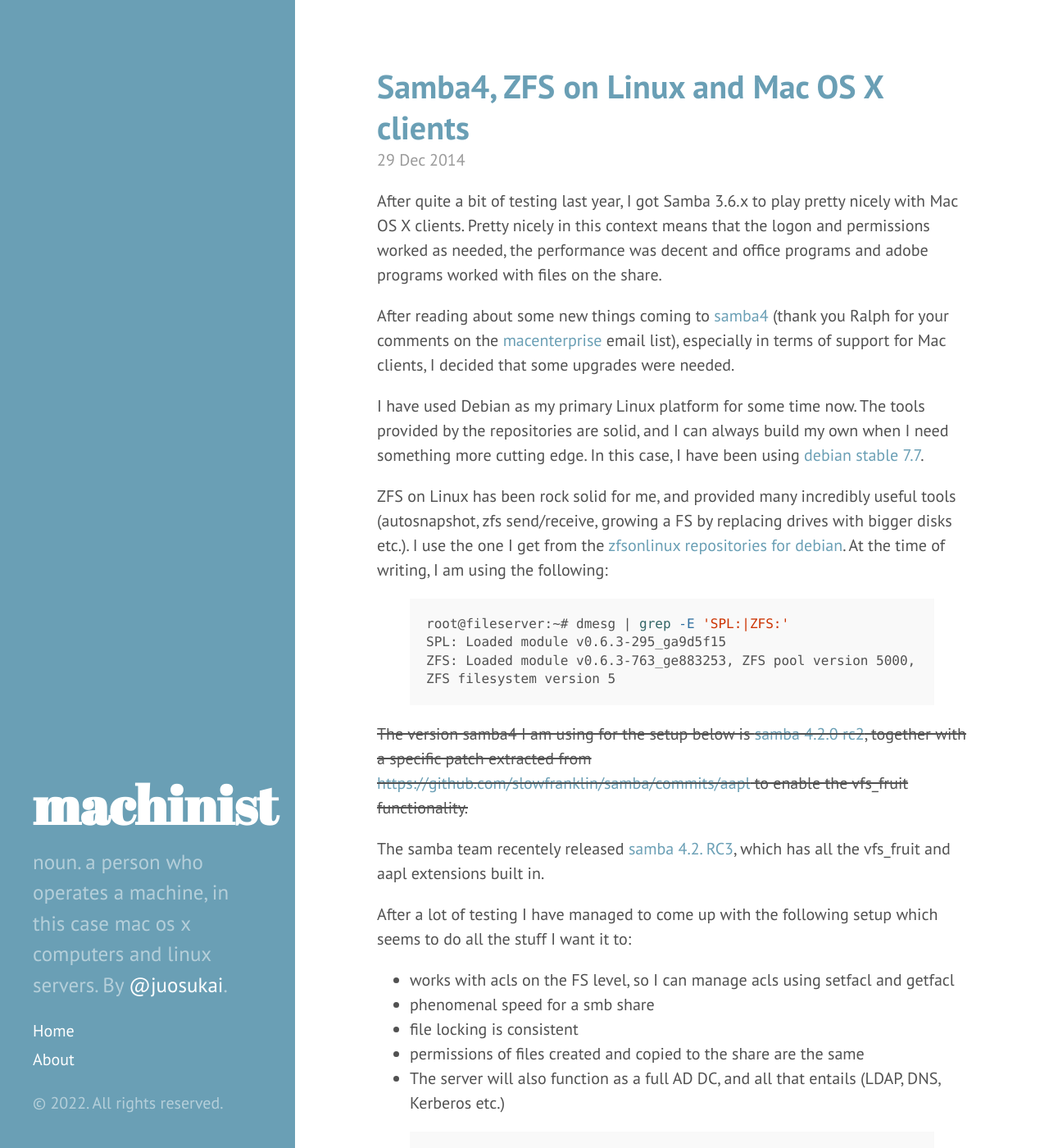
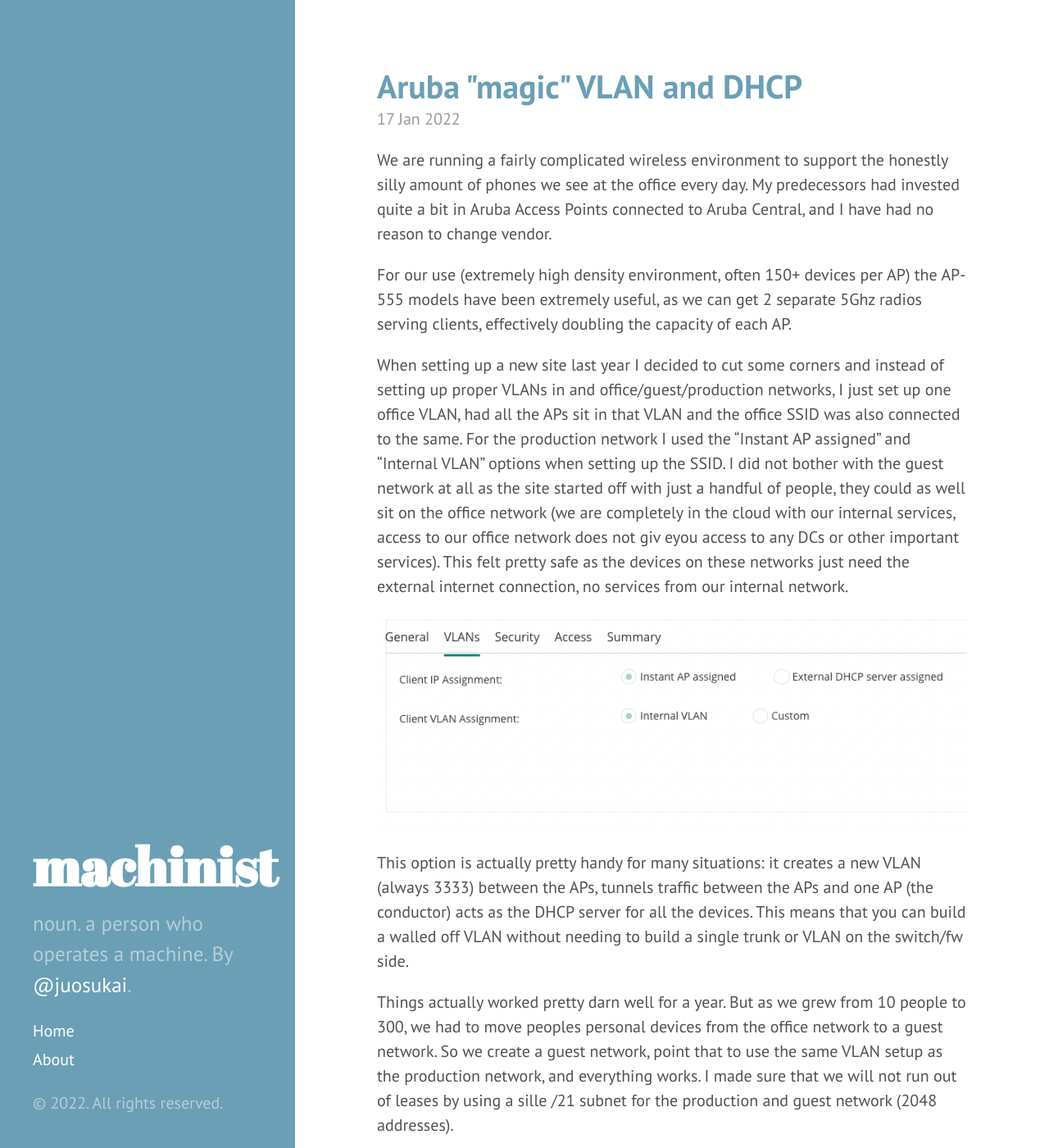
Before and after one commit to juosukai/juosukai.github.io, a Jekyll site: the page built from index.html, in a window 1280 px wide and 1400 px high. Shown: the whole window at 82% size. Built offline with Jekyll 4.4.1, drawn with Linux system fonts in a browser that asks for light colours; Markdown is read by kramdown in place of the engine named in the settings; the list of posts is cut into pages by our own code; some of the changed text lies outside the part shown.

Commit message:
New post

```diff
--- a/_config.yml
+++ b/_config.yml
@@ -9,8 +9,8 @@
 # Setup
 title:            machinist
 tagline:          'mac systems administration'
-description:      'noun. a person who operates a machine, in this case mac os x computers and linux servers. By <a href="https://twitter.com/juosukai" target="_blank">@juosukai</a>.'
-url:              http://josukai.github.io
+description:      'noun. a person who operates a machine. By <a href="https://twitter.com/juosukai" target="_blank">@juosukai</a>.'
+url:              http://juosukai.github.io
 baseurl:          /
 
 author:
--- /dev/null
+++ b/_posts/2022-01-17-aruba-magic-dhcp.md
@@ -0,0 +1,80 @@
+---
+layout: post
+title: Aruba "magic" VLAN and DHCP
+comments: True
+published: True
+
+---
+
+We are running a fairly complicated wireless environment to support the honestly silly amount of phones we see at the office every day. My predecessors had invested quite a bit in Aruba Access Points connected to Aruba Central, and I have had no reason to change vendor.
+
+For our use (extremely high density environment, often 150+ devices per AP) the AP-555 models have been extremely useful, as we can get 2 separate 5Ghz radios serving clients, effectively doubling the capacity of each AP.
+
+When setting up a new site last year I decided to cut some corners and instead of setting up proper VLANs in and office/guest/production networks, I just set up one office VLAN, had all the APs sit in that VLAN and the office SSID was also connected to the same. For the production network I  used the "Instant AP assigned" and "Internal VLAN" options when setting up the SSID. I did not bother with the guest network at all as the site started off with just a handful of people, they could as well sit on the office network (we are completely in the cloud with our internal services, access to our office network does not giv eyou access to any DCs or other important services). This felt pretty safe as the devices on these networks just need the external internet connection, no services from our internal network.
+
+![image](/public/aruba_vlan.png)
+
+This option is actually pretty handy for many situations: it creates a new VLAN (always 3333) between the APs, tunnels traffic between the APs and one AP (the conductor) acts as the DHCP server for all the devices. This means that you can build a walled off VLAN without needing to build a single trunk or VLAN on the switch/fw side.
+
+Things actually worked pretty darn well for a year. But as we grew from 10 people to 300, we had to move peoples personal devices from the office network to a guest network. So we create a guest network, point that to use the same VLAN setup as the production network, and everything works. I made sure that we will not run out of leases by using a sille /21 subnet for the production and guest network (2048 addresses).
+
+Early this year we hit another problem: the number of DHCP timeouts was growing very quickly, especially with the evening shift. I checked the AP handing out the addresses and since there were only ~1000 addresses leased out: (run the following command over ssh CLI, copypaste the resulting into a code editor, see number of last row)
+
+{% highlight bash %}
+accesspoint-04# sh dhcp-allocation
+
+---------------------/etc/dnsmasq.conf--------------------
+listen-address=127.0.0.1
+addn-hosts=/etc/ld_eth_hosts
+addn-hosts=/etc/ld_ppp_hosts
+dhcp-src=172.16.8.1
+dhcp-leasefile=/tmp/dnsmasq.leases
+dhcp-authoritative
+aruba-raw-socket-mode
+#magic-vlan
+{
+	vlan-id=3333
+	dhcp-range=192.168.8.3,192.168.15.254,255.255.248.0,30m
+	dhcp-option=1,255.255.252.0
+	dhcp-option=3,172.168.8.1
+	dhcp-option=6,1.1.1.1
+}
+
+---------------------/tmp/dnsmasq.leases------------------
+1642440491 62:ec:95:8c:26:1f 192.168.9.249 3333 * xx:xx:xx:xx:xx:01
+1642440491 7e:77:96:a7:a1:69 192.168.10.17 3333 * xx:xx:xx:xx:xx:02
+1642440481 e6:61:e6:ac:91:75 192.168.10.128 3333 * xx:xx:xx:xx:xx:03
+1642440437 fe:57:c9:98:db:a6 192.168.11.226 3333 * xx:xx:xx:xx:xx:04
+1642440439 e2:87:6c:46:63:aa 192.168.10.29 3333 * xx:xx:xx:xx:xx:05
+1642440429 12:03:7c:0c:82:9e 192.168.10.20 3333 * xx:xx:xx:xx:xx:06
+
+{% endhighlight %}
+
+After spending several weeks looking into possible ethernet level issues, AP level issues etc, I finally found the culprit:
+
+{% highlight bash %}
+
+Jan 17 17:05:21   dnsmasq-dhcp[28779]: DHCPREQUEST(br0) 192.168.11.158 xx:xx:xx:xx:xx:xx
+Jan 17 17:05:21   dnsmasq-dhcp[28779]: DHCPNAK(br0) 192.168.11.158 xx:xx:xx:xx:xx:xx no leases left
+Jan 17 17:05:21   dnsmasq-dhcp[28779]: Vlan id: 3333
+
+{% endhighlight %}
+
+Hmm. We cannot be running out of leases since the subnet has 2048 addresses but that is what the error says. And sure enough, a quick google search brought me to the following [comment](https://lists.thekelleys.org.uk/pipermail/dnsmasq-discuss/2015q3/009871.html):
+
+
+{% highlight ini %}
+
+Dnsmasq has a global limit on the number of leases in use at any time,
+and it's that limit you're hitting, not running out of addresses.
+
+
+The default is 1000 leases, you can increase it by putting
+
+dhcp-lease-max=2000
+
+,or whatever, in the config file.
+
+{% endhighlight %}
+
+So we were hitting the limits of the dnsmasq service Aruba is using to create the "magic" VLAN. Turns out the onöy real fix to our situation is building proper VLANs and handing off DHCP duties to a proper server (or firewall, as is more likely).
```
Also changed, not shown: _posts/2022-01-13-netsuite-saml.md (added, +21 -0 lines), about.md (+2 -3 lines), public/aruba_vlan.png (added).
